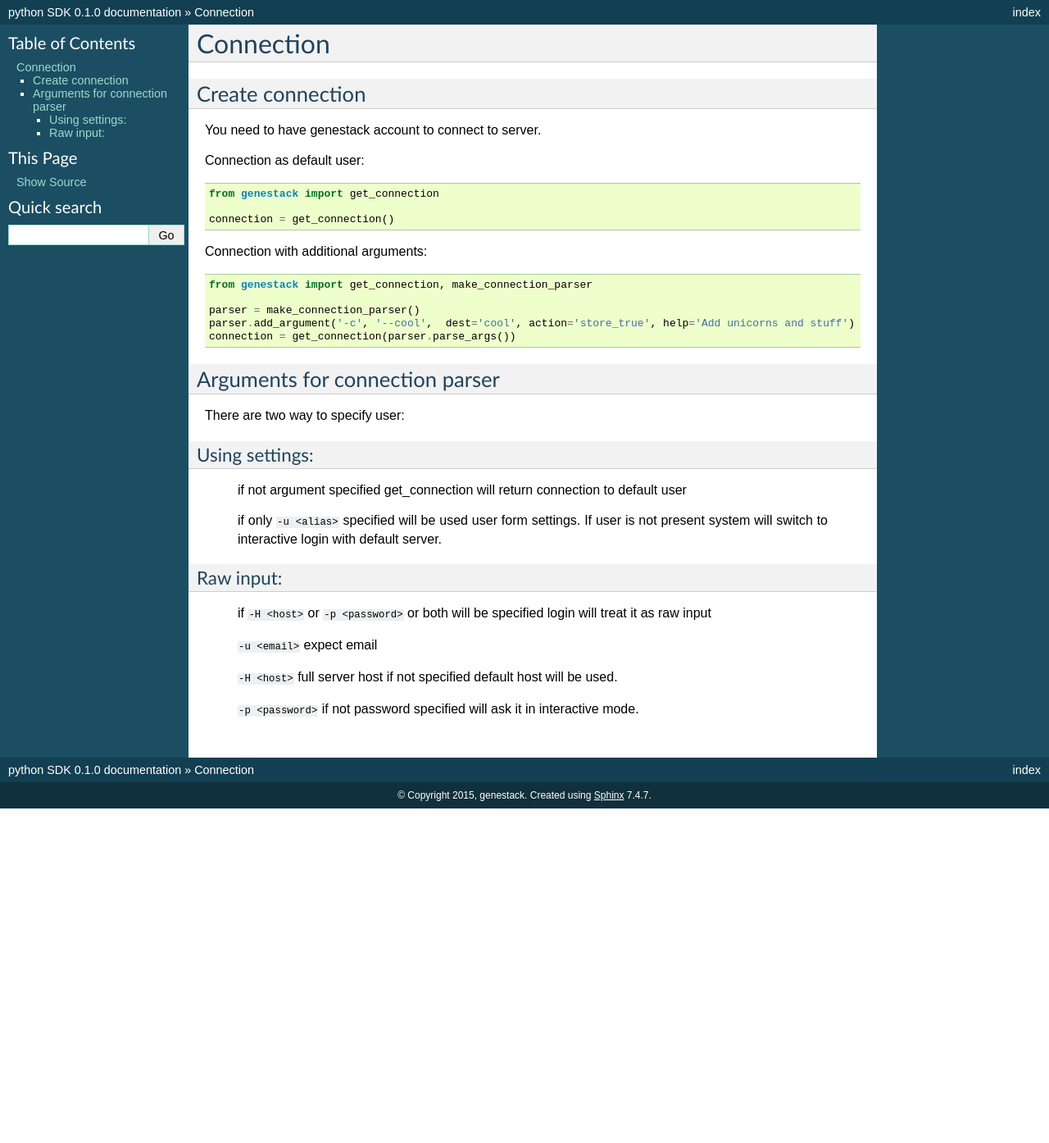
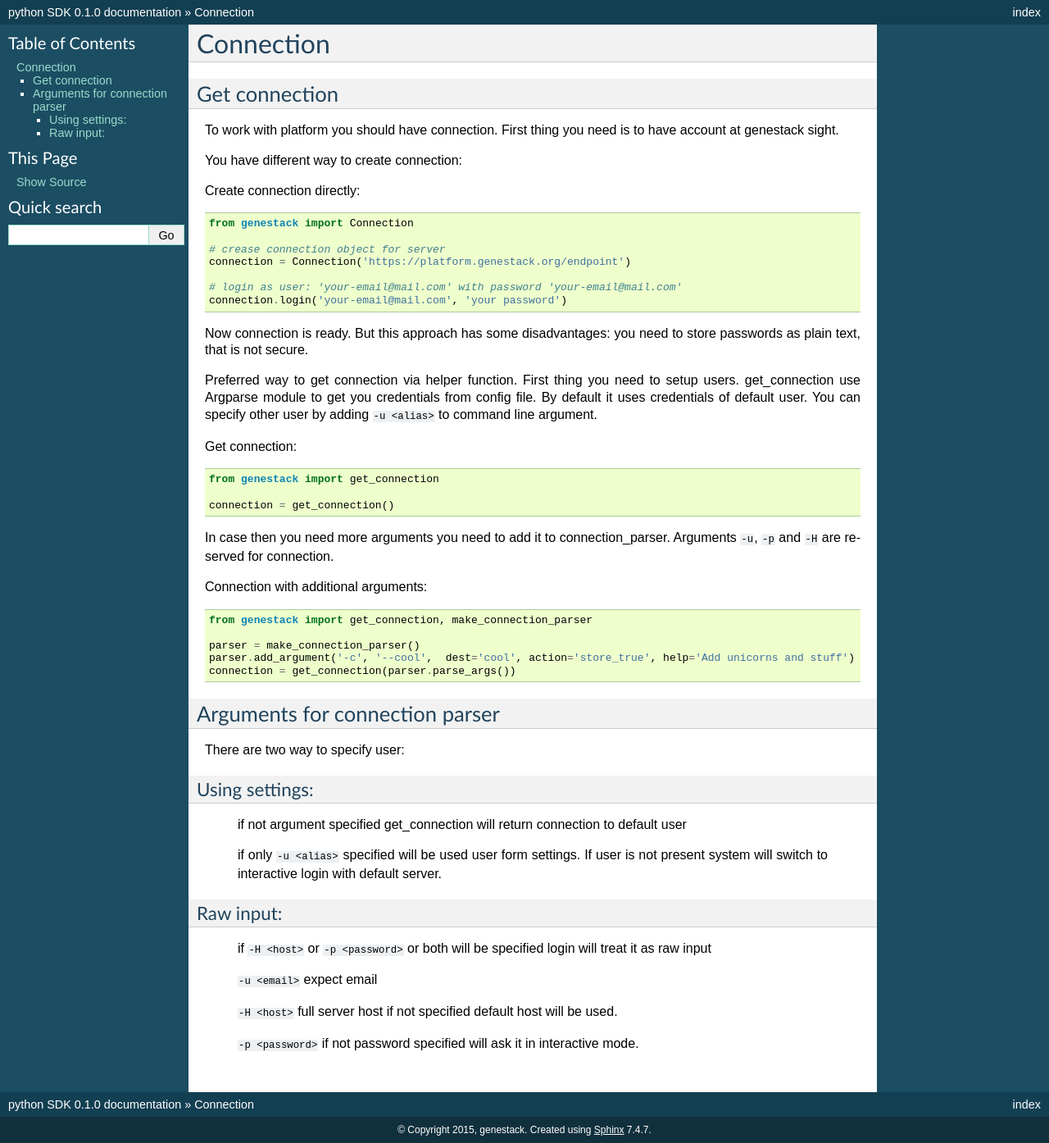
Before and after one commit to genestack/sdk, a Sphinx documentation site: the page built from docs/source/examples/connection.rst, in a window 1280 px wide. Shown: the whole page at 82% size. Built offline with Sphinx 7.4.7, drawn with Linux system fonts in a browser that asks for light colours; pages that are not in the unit, such as notebooks, are missing from menus; the version number is read from the project's files by our own code; before the commit the page ends 986 px from its top, so only the background shows below that.

Commit message:
Update connection docs.

```diff
--- a/docs/source/examples/connection.rst
+++ b/docs/source/examples/connection.rst
@@ -1,16 +1,38 @@
 Connection
 **********
 
-Create connection
-=================
+Get connection
+==============
 
-You need to have genestack account to connect to server.
+To work with platform you should have connection. First thing you need is to have account at genestack sight.
 
-Connection as default user::
+You have different way to create connection:
+
+Create connection directly::
+
+    from genestack import Connection
+
+    # crease connection object for server
+    connection = Connection('https://platform.genestack.org/endpoint')
+
+    # login as user: 'your-email@mail.com' with password 'your-email@mail.com'
+    connection.login('your-email@mail.com', 'your password')
+
+Now connection is ready. But this approach has some disadvantages: you need to store passwords as plain text, that is not secure.
+
+Preferred way to get connection via helper function.  First thing you need to setup users.
+get_connection use Argparse module to get you credentials from config file. By default it uses credentials of default user.
+You can specify other user by adding ``-u <alias>`` to command line argument.
+
+Get connection::
 
     from genestack import get_connection
 
     connection = get_connection()
+
+
+In case then you need more arguments you need to add it to connection_parser. Arguments ``-u``, ``-p`` and ``-H`` are reserved for connection.
+
 
 Connection with additional arguments::
 
@@ -19,6 +41,7 @@ Connection with additional arguments::
     parser = make_connection_parser()
     parser.add_argument('-c', '--cool',  dest='cool', action='store_true', help='Add unicorns and stuff')
     connection = get_connection(parser.parse_args())
+
 
 Arguments for connection parser
 ===============================
```
